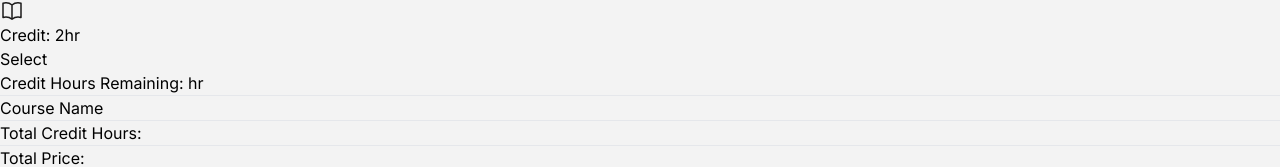
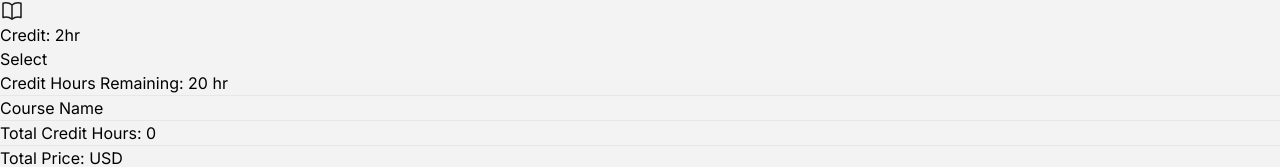
Before and after one commit to mahfuzar175/course-registration, a React (Vite) app: page / in a window 1280 px wide. Shown: the part 4165-4332 px from the top of the page. Built offline with nearby package versions, Linux system fonts and the light colour scheme.

Commit message:
total credit and remaining credit show into the cart

```diff
--- a/src/App.jsx
+++ b/src/App.jsx
@@ -3,30 +3,46 @@ import './App.css'
 import Cart from './components/Cart/Cart'
 import Courses from './components/Courses/Courses'
 import Header from './components/Header/Header'
-import { ToastContainer, toast } from 'react-toastify';
+import {toast} from 'react-toastify';
 import 'react-toastify/dist/ReactToastify.css';
 
 function App() {
-  const [selectedCourse, setselectedCourse] = useState([])
+  const [selectedCourse, setselectedCourse] = useState([]);
+  const [remaining, setRemaining] = useState(20);
+  const [totalCredit, setTotalCredit] = useState(0);
+
 
   const handleAddToCart = (course) =>{
     const isExist = selectedCourse.find(item => item.id == course.id);
+    let count = course.credit;
+
     if(isExist){
       toast.error("Already taken!")
-
     }
     else{
-      setselectedCourse([...selectedCourse, course]);
+      selectedCourse.forEach((item) =>{
+      count = count + item.credit;
+    });
+
+      const totalRemaining = 20 - count;
+      if(count > 20){
+        return toast.warning("Yor can't take up to 20 Credit!")
+      }
+      else{
+        setTotalCredit(count);
+        setRemaining(totalRemaining);
+        setselectedCourse([...selectedCourse, course]);
+      }
     }
 
-  }
+  };
 
   return (
     <>
       <Header></Header>
       <div className='flex justify-between mx-5 md:mx-10 '>
         <Courses handleAddToCart={handleAddToCart}></Courses>
-        <Cart selectedCourse={selectedCourse}></Cart>
+        <Cart selectedCourse={selectedCourse} remaining={remaining} totalCredit={totalCredit}></Cart>
       </div>
     </>
   )
--- a/src/components/Cart/Cart.jsx
+++ b/src/components/Cart/Cart.jsx
@@ -1,11 +1,11 @@
 import PropTypes from 'prop-types';
 import Coursename from '../Coursename/Coursename';
-const Cart = ({selectedCourse}) => {
+const Cart = ({selectedCourse, remaining, totalCredit}) => {
 
     return (
         <div className="w-1/3 ml-4 md:ml-10">
             <div className="w-[332px] bg-white rounded-lg p-4">
-                <h3 className="text-lg font-bold text-[#2F80ED] mb-4">Credit Hours Remaining: hr</h3>
+                <h3 className="text-lg font-bold text-[#2F80ED] mb-4">Credit Hours Remaining: {remaining} hr</h3>
                 <hr />
                 <h3 className="text-xl font-bold mt-4 mb-4">Course Name</h3>
                 <ol className='list-decimal pl-5 mb-4 text-gray-500'>
@@ -14,9 +14,9 @@ const Cart = ({selectedCourse}) => {
                 }
                 </ol>
                 <hr />
-                <h2 className="font-medium mt-4 mb-4">Total Credit Hours: </h2>
+                <h2 className="font-medium mt-4 mb-4">Total Credit Hours: {totalCredit}</h2>
                 <hr />
-                <h3 className="font-semibold mt-4">Total Price: </h3>
+                <h3 className="font-semibold mt-4">Total Price:  USD</h3>
             </div>
         </div>
     );
--- a/src/components/Course/Course.jsx
+++ b/src/components/Course/Course.jsx
@@ -1,7 +1,7 @@
 import PropTypes from 'prop-types';
 import doller from '../../assets/image/dollar-sign.svg'
 import Frame from '../../assets/image/Frame.svg'
-import { ToastContainer } from 'react-toastify';
+import {ToastContainer} from 'react-toastify';
 
 const Course = ({course, handleAddToCart}) => {
     const {cover_img, course_title, course_details, price, credit} = course;
```
